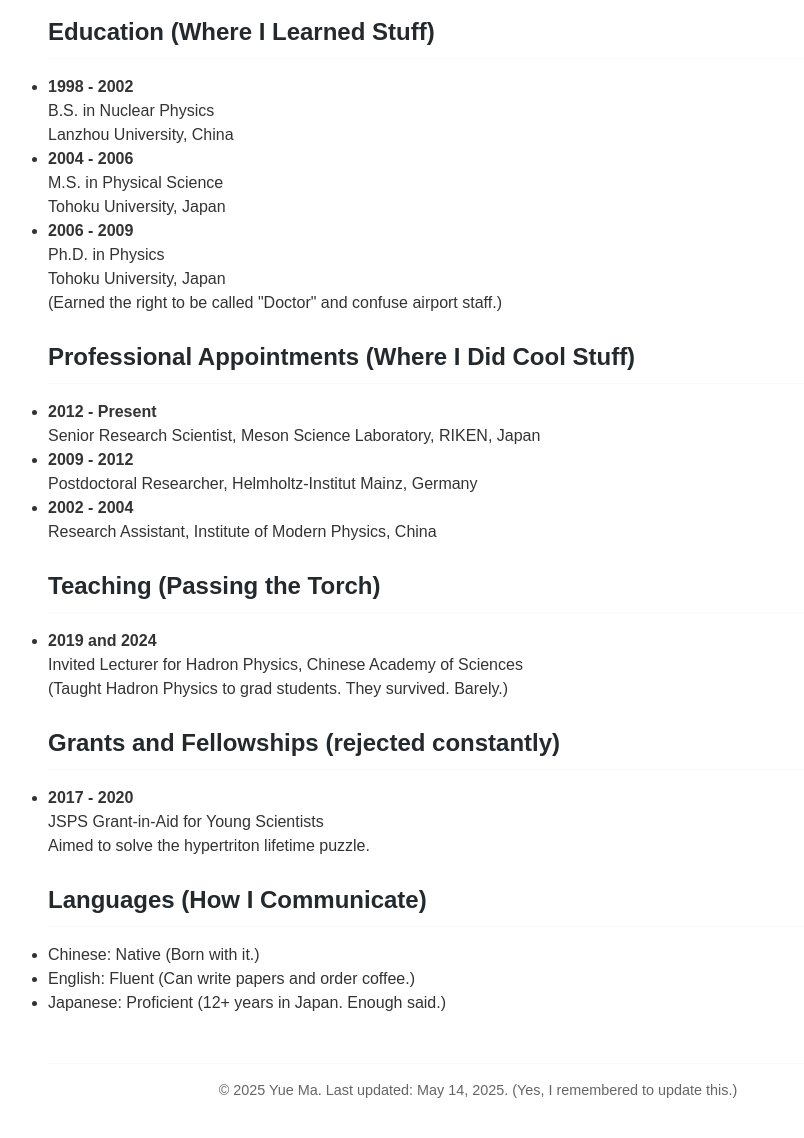
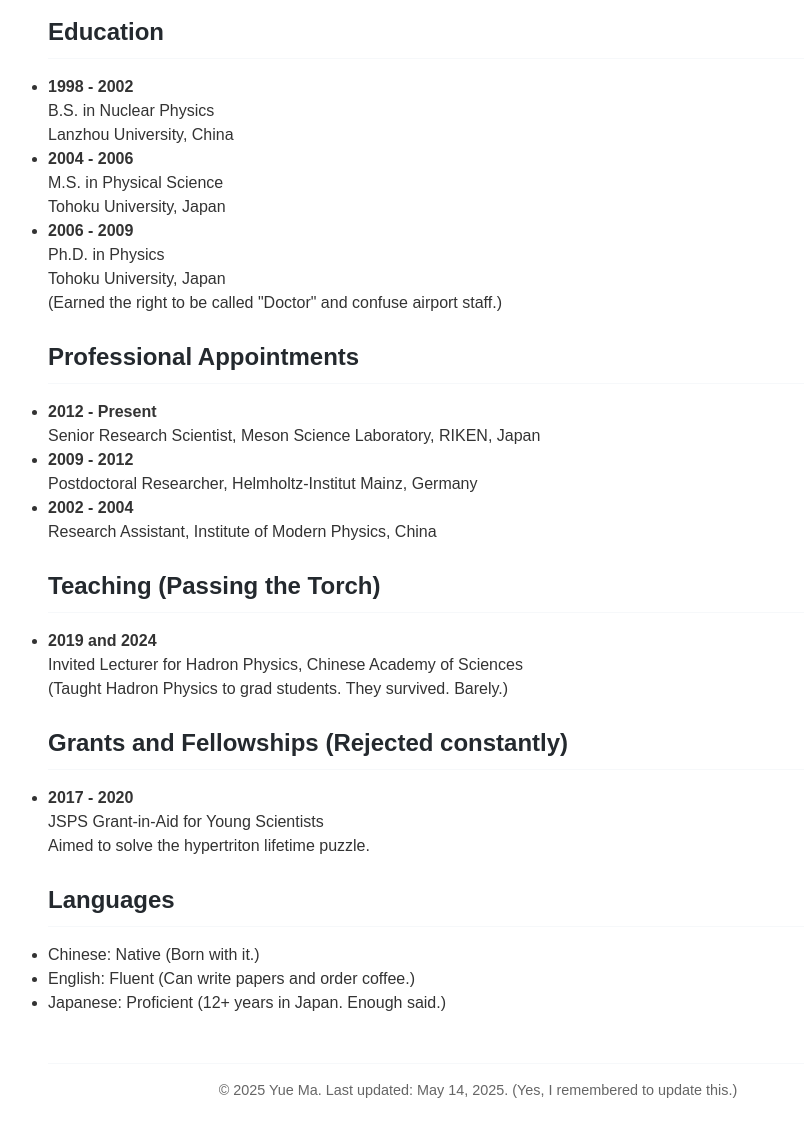
Before and after one commit to ymaphys/ymaphys.github.io, a plain HTML site: page cv.html in a window 1280 px wide. Shown: the part 159-1297 px from the top of the page, without its empty margins (162-966 px from the left). Drawn offline with nearby package versions, Linux system fonts and the light colour scheme.

Commit message:
fine tuning

```diff
--- a/cv.html
+++ b/cv.html
@@ -36,10 +36,10 @@
     </header>
 
     <main>
-        <h1>Curriculum Vitae (a.k.a. My Life in Bullet Points)</h1>
+        <h1>Curriculum Vitae</h1>
 
         <section id="education">
-            <h2>Education (Where I Learned Stuff)</h2>
+            <h2>Education</h2>
             <ul>
                 <li>
                     <strong>1998 - 2002</strong><br>
@@ -61,7 +61,7 @@
         </section>
 
         <section id="professional-appointments">
-            <h2>Professional Appointments (Where I Did Cool Stuff)</h2>
+            <h2>Professional Appointments</h2>
             <ul>
                 <li>
                     <strong>2012 - Present</strong><br>
@@ -90,7 +90,7 @@
         </section>
 
         <section id="grants-fellowships">
-            <h2>Grants and Fellowships (rejected constantly)</h2>
+            <h2>Grants and Fellowships (Rejected constantly)</h2>
             <ul>
                 <li>
                     <strong>2017 - 2020</strong><br>
@@ -101,7 +101,7 @@
         </section>
 
         <section id="languages">
-            <h2>Languages (How I Communicate)</h2>
+            <h2>Languages</h2>
             <ul>
                 <li>Chinese: Native (Born with it.)</li>
                 <li>English: Fluent (Can write papers and order coffee.)</li>
```
